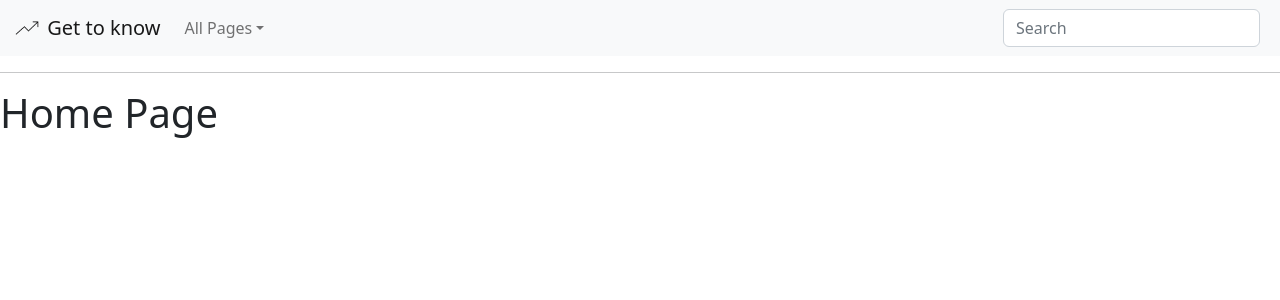
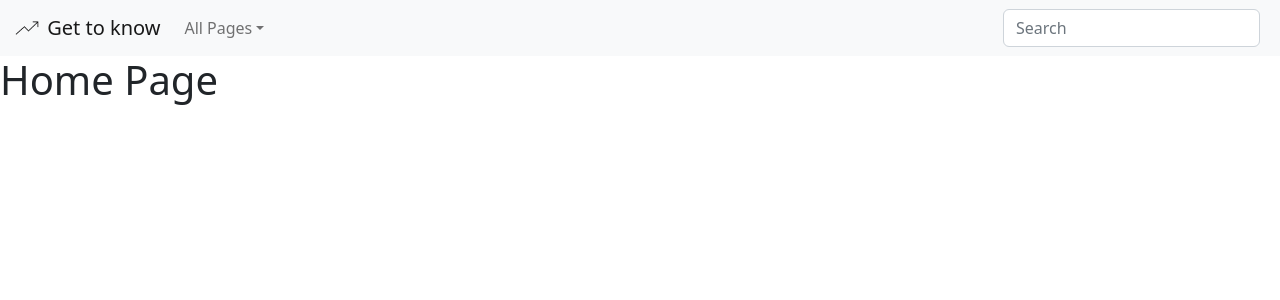
Before and after one commit to grantmwilliams38/facts-for-ad-views, a React (Create React App) app: page / in a window 1280 px wide. Shown: the top 300 px of the page. Built offline with nearby package versions, Linux system fonts and the light colour scheme.

Commit message:
Format nav bar to full length and remove hr

```diff
--- a/src/App.js
+++ b/src/App.js
@@ -56,7 +56,6 @@ function App() {
       <header>
         <NavbarWithSearch activePage={activePage} setActivePage={setActivePage} celebrityList={celebrityList}/>
       </header>
-      <hr/>
       <main className="main">
         <Routes>
           <Route index element={HomePage()} />
--- a/src/pages/NickGallagher.css
+++ b/src/pages/NickGallagher.css
@@ -4,7 +4,6 @@ body {
   font-size: 16px;
   line-height: 1.5;
   margin: 0;
-  width: 95%;
 }
 
 h1 {
```
